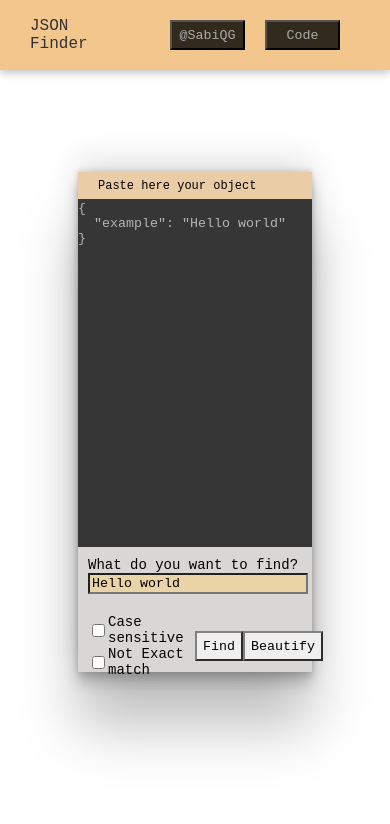
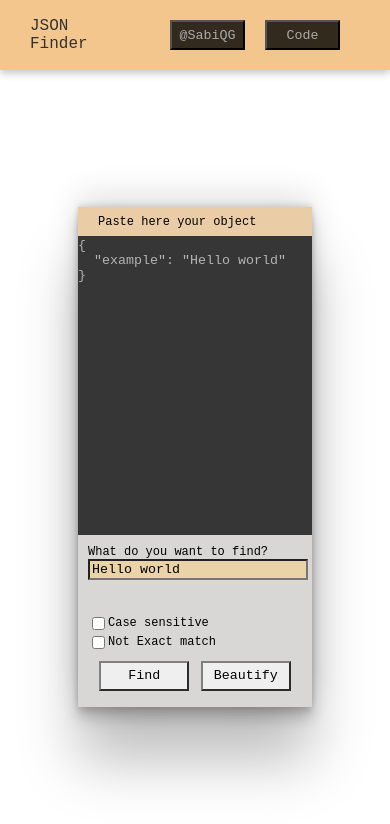
Before and after one commit to SabiQG/JSON-Finder, a React (Create React App) app: page / in a window 390 px wide. Shown: the top 824 px of the page. Built offline with nearby package versions, Linux system fonts and the light colour scheme; the HTML template or start-up script is replaced by a standard one.

Commit message:
reactive and modal improvements

```diff
--- a/src/App.css
+++ b/src/App.css
@@ -41,7 +41,6 @@ html, body {
 .Header {
   height: 70px;
   width: 100%;
-  position: absolute;
   background-color: rgb(242, 198, 141);
   display: flex;
   flex-direction: row;
@@ -277,3 +276,27 @@ textarea {
     width: 75px;
     height: 30px;
 }
+
+@media all and (max-width: 800px) {
+    #actions-area{
+      flex-direction: column;
+      align-items: flex-start;
+    }
+    #options-part{
+      height: 50%;
+      width: 100%;
+    }
+    #buttons-part{
+      height: 50%;
+      width: 100%;
+    }
+    #code-textarea {
+      height: 60%;
+    }
+    #action-buttons {
+      height: 35%;
+    }
+    .input-label{
+      font-size: 12px;
+    }
+}
--- a/src/App.tsx
+++ b/src/App.tsx
@@ -1,16 +1,23 @@
-import React from 'react';
+import React, {useState} from 'react';
 import { Toaster } from 'react-hot-toast';
 
 import './App.css';
 
 import { Header } from './frames/header';
 import { Content } from './frames/content';
+import { ResultModal } from "./components/content/result_modal";
+import { path_find } from "./workers/json_finder";
 
 const App: React.FC = () => {
+  var [showModal, setModal] = useState<boolean>(false);
+  var [findResult, setFindeResult] = useState<Array<path_find>>([]);
+
+
   return (
     <div className="App">
+      <ResultModal showModal={showModal} setModal={setModal} findResult={findResult}/>
       <Header/>
-      <Content/>
+      <Content setFindeResult={setFindeResult} setModal={setModal}/>
       <Toaster />
     </div>
   );
--- a/src/frames/content.tsx
+++ b/src/frames/content.tsx
@@ -2,25 +2,19 @@ import React, {useState} from "react";
 import toast from 'react-hot-toast';
 
 import { Codebox } from "../components/content/codebox";
-import { ResultModal } from "../components/content/result_modal";
 import { Find, path_find } from "../workers/json_finder";
 
-export interface input_values {
-    isCase: boolean;
-    isMatch: boolean;
-    codeInput: string;
-    discriminator: string;
-};
+interface props {
+    setFindeResult: React.Dispatch<React.SetStateAction<path_find[]>>;
+    setModal: React.Dispatch<React.SetStateAction<boolean>>
+}
 
-export const Content: React.FC = () => {
+export const Content: React.FC<props> = ({setFindeResult, setModal}) => {
 
     var [isCase, setIsCase] = useState<boolean>(false);
     var [isMatch, setIsMatch] = useState<boolean>(false);
     var [codeInput, setCodeInput] = useState<string>(`{\n  "example": "Hello world"\n}`);
     var [discriminator, setDiscriminator] = useState<string>("Hello world");
-
-    var [showModal, setModal] = useState<boolean>(false);
-    var [findResult, setFindeResult] = useState<Array<path_find>>([]);
 
     const data_checker = ():void => {
         try {
@@ -43,7 +37,6 @@ export const Content: React.FC = () => {
 
     return (
         <div className="Content">
-            <ResultModal showModal={showModal} setModal={setModal} findResult={findResult}/>
             <div id="add-space"></div>
             <div id="terminal-space">
                 <Codebox data_checker={data_checker} beautify_data={beautify_data} workers={{setIsCase, setIsMatch, setCodeInput, setDiscriminator}} input_data={codeInput} discriminator={discriminator} />
```
Also changed, not shown: 1 other file (tests, documents, lock files or other folders).
